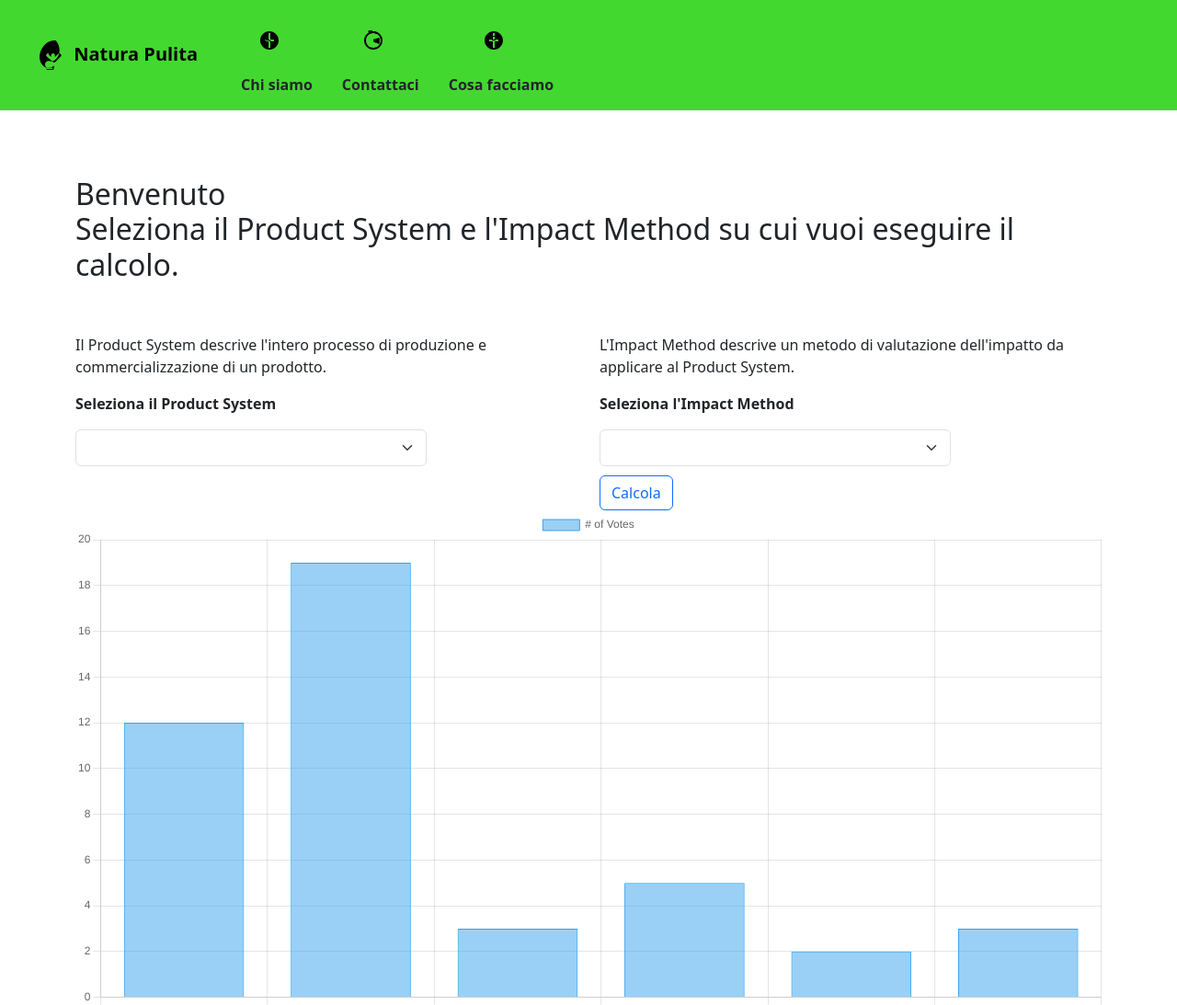
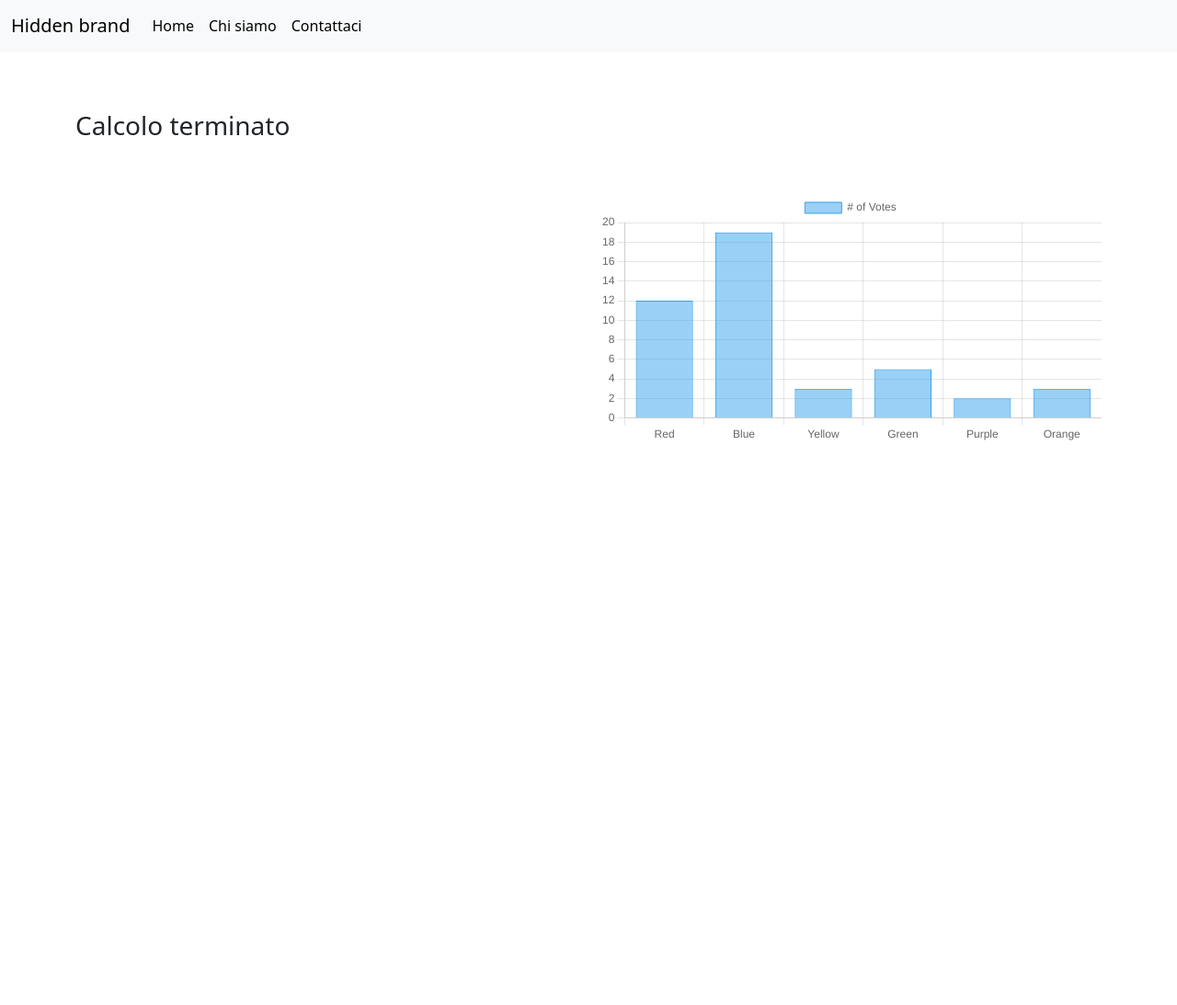
Before and after one commit to 98LucaMonte/Progetto-node-OpenLca, a website: page gdt server/Tesi/public/prova.html in a window 1280 px wide. Shown: the top 1093 px of the page at 92% size. After the commit the page ends 800 px from the top, so only its background shows below. Drawn offline with nearby package versions, Linux system fonts and the light colour scheme.

Commit message:
Aggiornata grafica e aggiunti commenti.

```diff
--- a/gdt server/Tesi/public/index.html
+++ b/gdt server/Tesi/public/index.html
@@ -21,6 +21,7 @@
         crossorigin="anonymous"></script>
 
     <script defer type="module" src="js/main.js"></script>
+    <script src="https://cdn.jsdelivr.net/npm/chart.js"></script>
 
 </head>
 
--- a/gdt server/Tesi/public/prova.html
+++ b/gdt server/Tesi/public/prova.html
@@ -32,95 +32,53 @@
 <body>
 
   <header id="header">
-    <nav class="navbar navbar-expand-custom navbar-mainbg fixed-top">
-
+    <nav class="navbar navbar-expand-lg bg-body-tertiary">
       <div class="container-fluid">
-
-        <button class="navbar-toggler" type="button" data-bs-toggle="collapse" data-bs-target="#navbarTogglerDemo01"
-          aria-controls="navbarTogglerDemo01" aria-expanded="false" aria-label="Toggle navigation">
+        <button class="navbar-toggler" type="button" data-bs-toggle="collapse" data-bs-target="#navbarTogglerDemo01" aria-controls="navbarTogglerDemo01" aria-expanded="false" aria-label="Toggle navigation">
           <span class="navbar-toggler-icon"></span>
         </button>
-
-        <a class="navbar-brand navbar-logo ms-3" href="#">
-          <svg xmlns="http://www.w3.org/2000/svg" width="32" height="32" fill="currentColor" class="bi bi-tree"
-            viewBox="0 0 16 16">
-            <path
-              d="M8 0C3.58 0 0 4.58 0 9c0 2.1.85 3.88 2.19 5.05.65.65 1.47.95 2.31.95a3 3 0 0 0 1.06-.2c1.18-.34 2.3.63 2.3 1.85a2 2 0 0 1-2 2c-1.05 0-1.9.81-2 1.84V15a.5.5 0 0 0 .5.5h3a.5.5 0 0 0 .5-.5v-1.31C7.1 14.19 6.25 15 5 15a2 2 0 0 1-2-2c0-1.22 1.12-2.19 2.3-1.85a3 3 0 0 0 1.06.2c.84 0 1.66-.3 2.31-.95 1.34-1.17 2.19-2.95 2.19-5.05 0-4.42-3.58-8-8-8zm-3.34 7.35l1.7 1.71V8a1 1 0 0 1 2 0v1.06l1.7-1.7a1 1 0 1 1 1.42 1.41l-2.83 2.83a1 1 0 0 1-1.42 0L3.93 8.76a1 1 0 0 1 1.42-1.41z" />
-          </svg>
-          <strong>Natura Pulita</strong>
-        </a>
-
-        <div class="collapse navbar-collapse mt-4" id="navbarTogglerDemo01">
-
-          <ul class="nav nav-pills nav-fill ml-auto">
+        <div class="collapse navbar-collapse" id="navbarTogglerDemo01">
+          <a class="navbar-brand" href="#">Hidden brand</a>
+          <ul class="navbar-nav me-auto mb-2 mb-lg-0">
             <li class="nav-item">
-              <svg xmlns="http://www.w3.org/2000/svg" width="40" height="40" viewBox="0 0 40 40">
-                <path
-                  d="M12 2c-5.52 0-10 4.48-10 10s4.48 10 10 10 10-4.48 10-10-4.48-10-10-10zm0 18h-1v-7H7v-2h4V4h2v7h4v2h-4v7zm-2-9c-2.76 0-5 2.40-5 5h1c0-2.21 1.79-4 4-4s4 1.79 4 4h1c0-2.76-2.40-5-5-5z" />
-              </svg>
-              <a class="text-dark nav-link" href="#"><strong>Chi siamo</strong></a>
+              <a class="nav-link active" aria-current="page" href="#">Home</a>
             </li>
             <li class="nav-item">
-              <svg xmlns="http://www.w3.org/2000/svg" width="40" height="40" viewBox="0 0 40 40">
-                <path
-                  d="M12 2C6.48 2 2 6.48 2 12s4.48 10 10 10 10-4.48 10-10S17.52 2 12 2zm0 18c-4.41 0-8-3.59-8-8s3.59-8 8-8 8 3.59 8 8-3.59 8-8 8z" />
-                <path
-                  d="M11 2c1.44 0 2.88.4 4.11 1.11.3.17.47.47.47.79 0 .32-.17.61-.47.79C13.88 3.6 12.44 4 11 4s-2.88-.4-4.11-1.11c-.3-.17-.47-.47-.47-.79 0-.32.17-.61.47-.79C8.12 1.4 9.56 1 11 1zm2.5 8.5h-.83c-.27 0-.52.11-.71.29C12.52 10.1 12 10.99 12 12c0 1.1.52 1.9 1.96 2.21.19.18.44.29.71.29h.83l2.04 1.22c.55.33 1.23-.14 1.23-.77v-4.92c0-.63-.68-1.1-1.23-.77L13.5 10.5z" />
-              </svg>
-              <a class="text-dark nav-link" href="#"><strong>Contattaci</strong></a>
+              <a class="nav-link active" aria-current="page" href="#">Chi siamo</a>
             </li>
             <li class="nav-item">
-              <svg xmlns="http://www.w3.org/2000/svg" width="40" height="40" viewBox="0 0 40 40">
-                <path
-                  d="M12 2c-5.52 0-10 4.48-10 10s4.48 10 10 10 10-4.48 10-10-4.48-10-10-10zm0 18h-1v-7H7v-2h4V4h2v7h4v2h-4v7zm-2-9h4v1H10v-1zm2-4H10v1h4v-1z" />
-              </svg>
-              <a class="text-dark nav-link" href="#"><strong>Cosa facciamo</strong></a>
+              <a class="nav-link active" aria-current="page" href="#">Contattaci</a>
             </li>
           </ul>
+        </div>
+      </div>
+    </nav>
+  </header>
+
+  <main id="main">
+
+    <div class="container container-fluid" style="margin-top: 5%;">
+      <div class="row">
+
+        <h3>Calcolo terminato</h3>
+
+        <div class="col-sm-6 order-element0 mt-5">
+          <div class="table-responsive" id="risultatiRicerca">
+
+          </div>
+        </div>
+
+        <div class="col-sm-6 order-element1 mt-5">
+
+          <div>
+            <canvas id="myChart"></canvas>
+          </div>
 
         </div>
 
       </div>
 
-    </nav>
-  </header>
 
-  <main id="main">
-
-    <div class="container container-fluid" style="margin-top: 15%;">
-      <div class="row">
-
-        <h2>Benvenuto <br>Seleziona il Product System e l'Impact Method su cui vuoi eseguire il calcolo.</h2>
-
-        <div class="col-sm-6 order-element0 mt-5">
-
-          <p>Il Product System descrive l'intero processo di produzione e commercializzazione di un prodotto.</p>
-
-          <p class="text-start"> <strong>Seleziona il Product System</strong></p>
-          <select class="form-select" aria-label="Default select example" id="listaProductSystem">
-            <option selected id="selectedProductSystem"></option>
-          </select>
-        </div>
-
-        <div class="col-sm-6 order-element1 mt-5">
-
-          <p>L'Impact Method descrive un metodo di valutazione dell'impatto da applicare al Product System.</p>
-
-          <p class="text-start"> <strong>Seleziona l'Impact Method </strong></p>
-          <select class="form-select" aria-label="Default select example" id="listaImpactMethod">
-            <option selected id="selectedImpactMethod"></option>
-          </select>
-          <button type="button" class="btn btn-outline-primary">Calcola</button>
-
-        </div>
-
-      </div>
-
-      <div class="row">
-        <div>
-          <canvas id="myChart"></canvas>
-        </div>
-      </div>
 
     </div>
 
```
Also changed, not shown: gdt server/Tesi/public/js/api.js (+13 -0 lines), gdt server/Tesi/public/js/app.js (+127 -100 lines), gdt server/Tesi/public/js/templates/main-view.js (+48 -4 lines).
